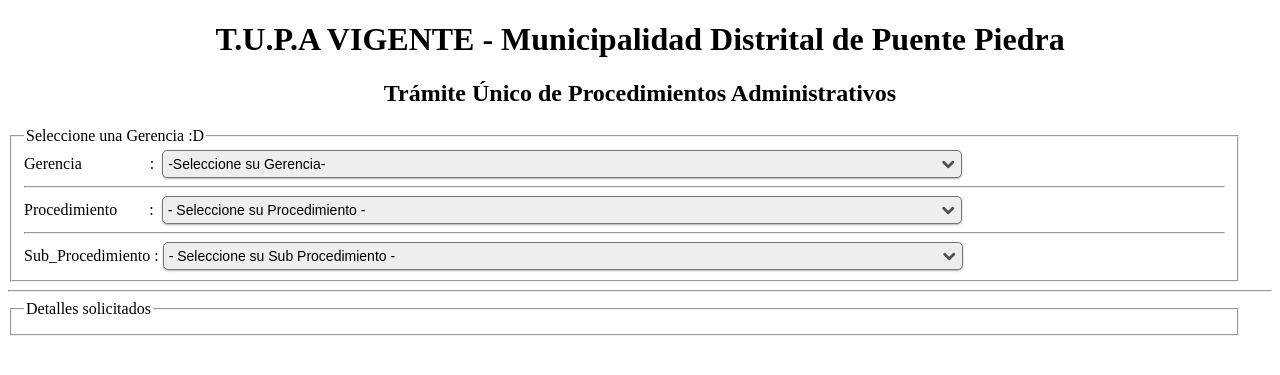
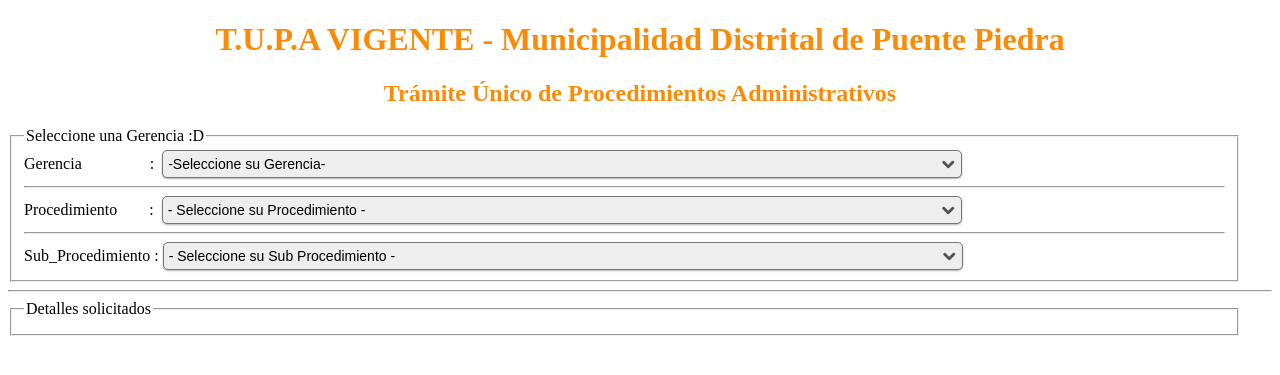
Before and after one commit to rsolsol/practicas, a PHP site: page / in a window 1280 px wide. Shown: the top 375 px of the page. Run offline with PHP 8.4, Linux system fonts and the light colour scheme; data comes from the database, SQL or seed files in the repository; some libraries are stand-ins or nearby versions.

Commit message:
coloque color a los titulos

```diff
--- a/css/estilos.css
+++ b/css/estilos.css
@@ -1,5 +1,6 @@
 h1,h2{
     text-align: center;
+    color: #fb8a07;
 }
 
 fieldset{
```
